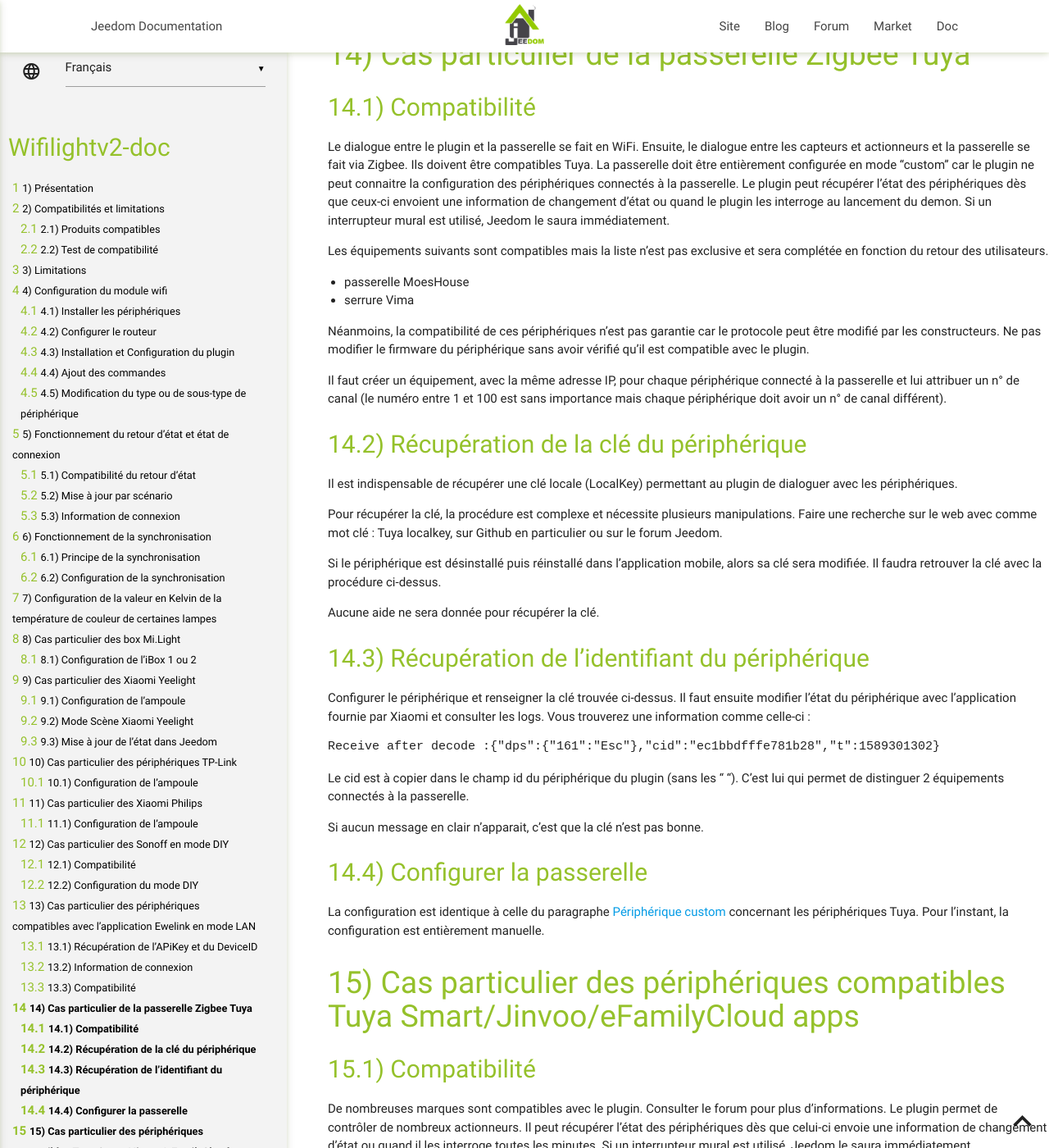
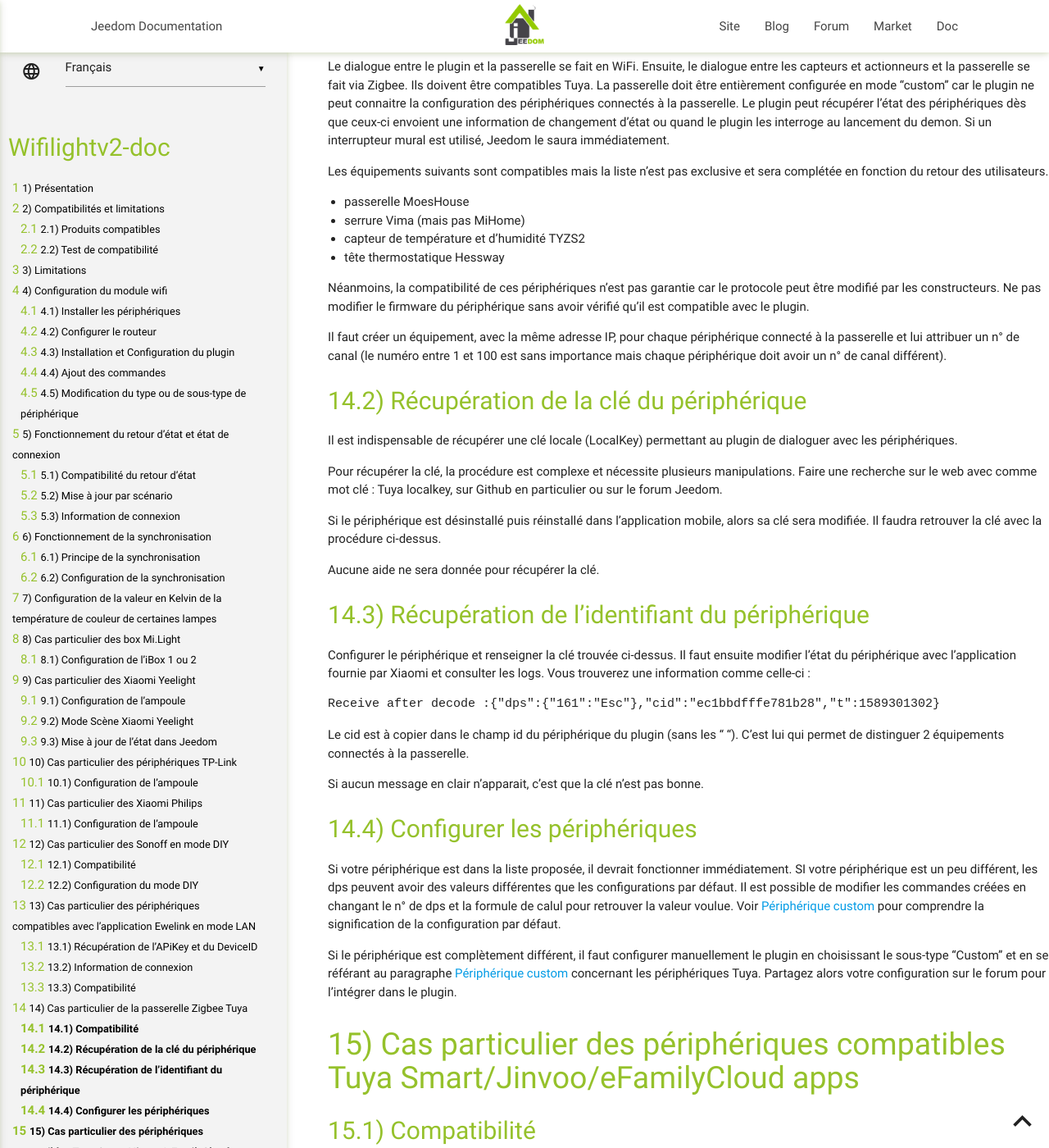
Before and after one commit to bcaro/wifilightV2-doc, a Jekyll site: the page built from docs/fr_FR/index.md, in a window 1280 px wide and 1400 px high, scrolled down 11114 px. Shown: the whole window at 82% size. Built offline with Jekyll 4.4.1, drawn with Linux system fonts in a browser that asks for light colours; our own code applies the rules of GitHub Pages for plain Markdown files; some of the changed text lies outside the part shown.

Commit message:
MAJ doc 1.62

```diff
--- a/docs/fr_FR/index.md
+++ b/docs/fr_FR/index.md
@@ -177,9 +173,9 @@ Paramétrage :
 -   Saisir le n° de groupe pour la synchronisation, voir plus bas
 
 ## Ajout des commandes
-Lors de la sauvegarde du module, les commandes sont automatiquement créées.
+lors de la sauvegarde du module, les commandes sont automatiquement créées.
 
-Le nom des commandes peut être modifié. Les commandes automatiquement créées et effacées sont recréées lors d'une sauvegarde.
+le nom des commandes peut être modifié. Les commandes automatiquement créées et effacées sont recréées lors d'une sauvegarde.
 
 Lorsque toutes les commandes sont créées, elles peuvent alourdir l'interface, il est possible de ne pas les afficher en configurant la création des commandes.
 
@@ -359,7 +354,7 @@ De nombreuses marques sont compatibles dont les Sonoff.
 -  Interrupteurs, prises murales, switch : simples avec variateur de toutes marques
 -  Sonoff D1 smart Dimmer
 -  2 types de lampes (tester les 2 types)
--  Sonoff TH10/1H16 capteur de température. ON/OFF non fonctionnel en firmware >= 3.4
+-  Sonoff TH10/1H16 capteur de température. ON/OFF non fonctionnel en firmware = 3.4 mais fonctionnel en 3.4.1
 -  Sonoff basic, RF, POW, Mini
 -  Sonoff Dual
 -  Sonoff 4CH/4CH PRO
@@ -391,7 +386,9 @@ Le plugin peut récupérer l'état des périphériques dès que ceux-ci envoient
 
 Les équipements suivants sont compatibles mais la liste n'est pas exclusive et sera complétée en fonction du retour des utilisateurs.
 - passerelle MoesHouse
-- serrure Vima
+- serrure Vima (mais pas MiHome)
+- capteur de température et d'humidité TYZS2
+- tête thermostatique Hessway
 
 Néanmoins, la compatibilité de ces périphériques n'est pas garantie car le protocole peut être modifié par les constructeurs. Ne pas modifier le firmware du périphérique sans avoir vérifié qu'il est compatible avec le plugin.
 
@@ -419,10 +416,11 @@ Le cid est à copier dans le champ id du périphérique du plugin (sans les " ")
 
 Si aucun message en clair n'apparait, c'est que la clé n'est pas bonne.
 
-## Configurer la passerelle
+## Configurer les périphériques
 
-La configuration est identique à celle du paragraphe [Périphérique custom](#periphcustom) concernant les périphériques Tuya. Pour l'instant, la configuration est entièrement manuelle.
+Si votre périphérique est dans la liste proposée, il devrait fonctionner immédiatement. SI votre périphérique est un peu différent, les dps peuvent avoir des valeurs différentes que les configurations par défaut. Il est possible de modifier les commandes créées en changant le n° de dps et la formule de calul pour retrouver la valeur voulue. Voir [Périphérique custom](#Périphérique-custom) pour comprendre la signification de la configuration par défaut.
 
+Si le périphérique est complètement différent, il faut configurer manuellement le plugin en choisissant le sous-type "Custom" et en se référant au paragraphe [Périphérique custom](#Périphérique-custom) concernant les périphériques Tuya. Partagez alors votre configuration sur le forum pour l'intégrer dans le plugin.
 
 # Cas particulier des périphériques compatibles Tuya Smart/Jinvoo/eFamilyCloud apps
 
@@ -501,7 +499,6 @@ Le paragraphe suivant donne des éléments pour interpréter les logs wifilightV
 -   Dans de nombreux cas il n'y aura pas de retour d'état si les commandes ajoutées par défaut ne récupèrent pas le dps. Dans ce cas il est possible de récupérer le retour d'état en ajoutant une commande custom en spécifiant le dps comme indiqué dans le paragraphe suivant.
 -   Il est donc possible de mixer des commandes personnalisées en spécifiant le dps (paragraphe suivant) ou sans spécifier le dps.
 
-<a id="periphcustom"></a>
 ## Périphérique custom
 
 Il est possible de créer un périphérique entièrement custom. Contrairement aux commandes personnalisées, un périphérique custom n'a aucune commande prédéfinie (sauf connectedGet) et tout doit être configuré pour chaque commande. La procédure nécessite que le périphérique renvoie son état dans les logs, sinon il n'y a pas de solution.
@@ -688,6 +685,9 @@ Pour dialoguer avec ces ampoules, prises et autres périphériques, il est néce
 
 # Comment obtenir de l'aide ?
 
-Aller sur le forum de Jeedom  [ici](https://community.jeedom.com/t/plugin-wifilightv2-discussion-generale/2439)
+Aller sur le forum de Jeedom [ici](https://community.jeedom.com/t/plugin-wifilightv2-sonoff-ewelink-lan/2632)
 
 # Bogues connus
+
+Le Nanoleaf sous buster ne renvoie ni son Id ni son état :
+- bogue corrigé
```
Also changed, not shown: other parts of docs/fr_FR/index.md (+3 -8 lines), docs/fr_FR/changelog.md (+6 -0 lines).
